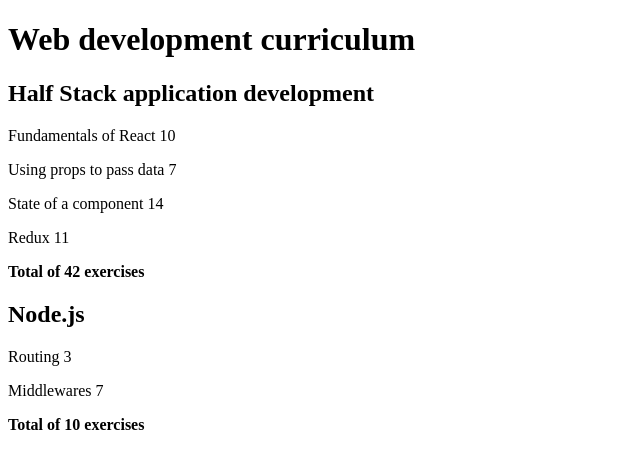
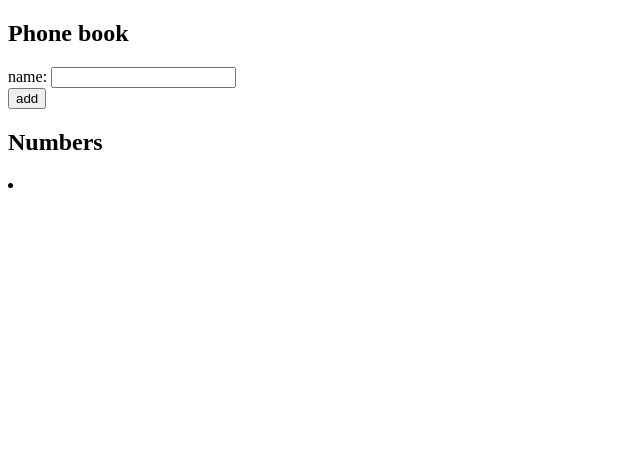
Before and after one commit to MariusBudreika/FsoPart2, a React (Vite) app: page / in a window 1280 px wide. Shown: the top 468 px of the page, without its empty margins (0-640 px from the left). Built offline with nearby package versions, Linux system fonts and the light colour scheme.

Commit message:
Exercise 2.6 (forms, event.target, onChange, onSubmit)

```diff
--- a/src/App.jsx
+++ b/src/App.jsx
@@ -1,7 +1,50 @@
 import { useState } from "react";
-import Course from "./components/Course.jsx";
+// import Course from "./components/Course.jsx";
 
-function App() {
+const App = () => {
+  const [persons, setPersons] = useState([]);
+  const [newName, setNewName] = useState("");
+
+  const addNumber = (event) => {
+    event.preventDefault();
+    console.log("button clicked", event.target);
+    const personObject = {
+      person: newName,
+      id: newName,
+    };
+    setPersons(persons.concat(personObject));
+    setNewName("");
+  };
+
+  const handlePersonChange = (event) => {
+    console.log(event.target.value);
+    setNewName(event.target.value);
+  };
+
+  return (
+    <div>
+      <h2>Phone book</h2>
+      <form onSubmit={addNumber}>
+        <div>
+          name: <input value={newName} onChange={handlePersonChange} />
+        </div>
+        <div>
+          <button type="submit">add</button>
+        </div>
+      </form>
+      <h2>Numbers</h2>
+      <li>
+        {persons.map((person) => {
+          return <ul key={person.id}>{person.person}</ul>;
+        })}
+      </li>
+    </div>
+  );
+};
+
+export default App;
+
+/* function App() {
   const courses = [
     {
       name: "Half Stack application development",
@@ -57,3 +100,4 @@
 }
 
 export default App;
+*/
```
